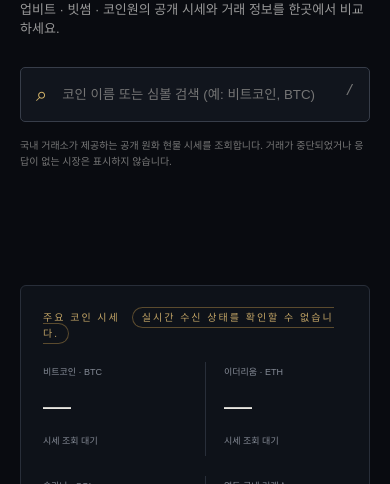
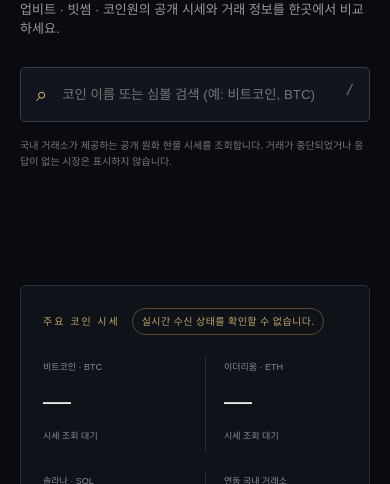
Before and after one commit to brbr940916-stack/-bb-exchange, a website: page index.html in a window 390 px wide. Shown: the part 360-844 px from the top of the page. Drawn offline with Linux system fonts and the light colour scheme; no server answers.

Commit message:
실시간 상태 표시 모바일 줄바꿈 보정

```diff
--- a/styles.css
+++ b/styles.css
@@ -50,3 +50,7 @@ button:hover{background:rgba(213,181,106,.10);border-color:#c9a65e;transform:tra
 .chart-legend i{display:inline-block;width:17px;height:3px;border-radius:3px}
 .chart-panel>small{display:block;margin-top:12px;line-height:1.6}
 @media(max-width:520px){.chart-heading{align-items:flex-start;flex-direction:column}.history-svg{min-height:140px}.chart-legend{gap:12px}}
+
+/* 거래소별 실시간 수신 상태 */
+#stream-health{display:inline-block;max-width:100%;line-height:1.7;letter-spacing:.4px;white-space:normal}
+.snapshot>label{display:block;line-height:1.8}
```
